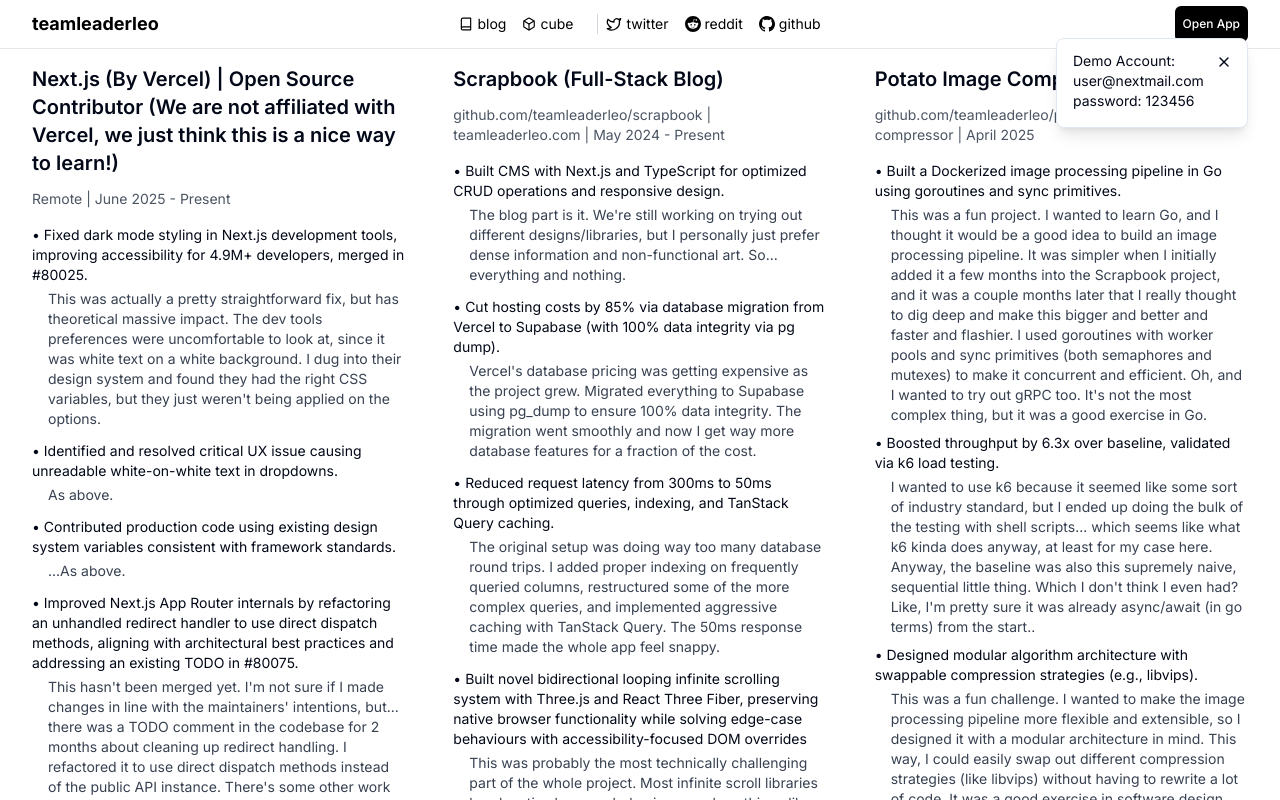
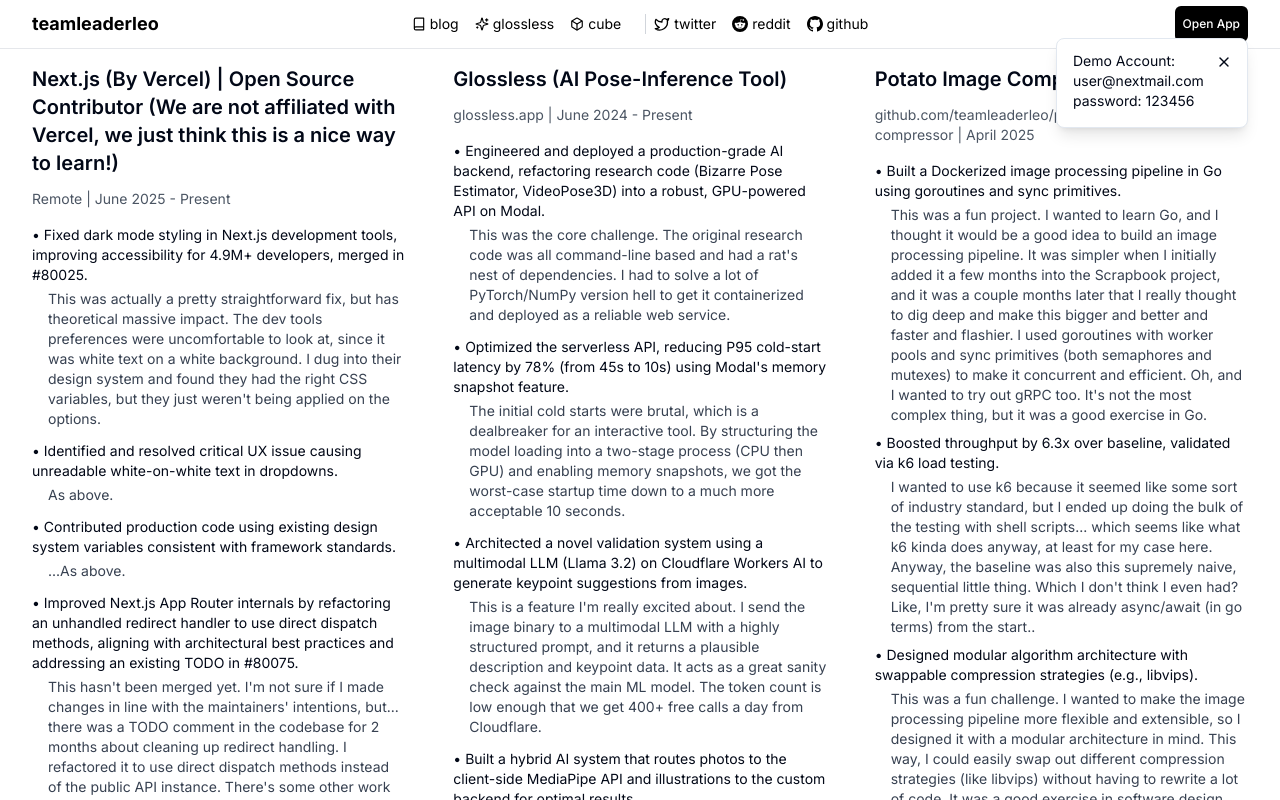
Before and after one commit to teamleaderleo/scrapbook, a Next.js app: page / in a window 1280 px wide. Shown: the top 800 px of the page. Built offline with nearby package versions, Linux system fonts and the light colour scheme; a web font is replaced by a local one.

Commit message:
add glossless to our website :)

```diff
--- a/app/page.tsx
+++ b/app/page.tsx
@@ -58,6 +58,29 @@ export default function Page() {
 
           {/* Column 2 */}
           <div className="space-y-8">
+            <div>
+              <h2 className="text-xl font-semibold mb-3">Glossless (AI Pose-Inference Tool)</h2>
+              <p className="text-sm text-gray-600 mb-4">glossless.app | June 2024 - Present</p>
+
+              <ul className="space-y-3 text-sm">
+                <li>
+                  <div>• Engineered and deployed a production-grade AI backend, refactoring research code (Bizarre Pose Estimator, VideoPose3D) into a robust, GPU-powered API on Modal.</div>
+                  <div className="ml-4 mt-1 text-gray-700">This was the core challenge. The original research code was all command-line based and had a rat&apos;s nest of dependencies. I had to solve a lot of PyTorch/NumPy version hell to get it containerized and deployed as a reliable web service.</div>
+                </li>
+                <li>
+                  <div>• Optimized the serverless API, reducing P95 cold-start latency by 78% (from 45s to 10s) using Modal&apos;s memory snapshot feature.</div>
+                  <div className="ml-4 mt-1 text-gray-700">The initial cold starts were brutal, which is a dealbreaker for an interactive tool. By structuring the model loading into a two-stage process (CPU then GPU) and enabling memory snapshots, we got the worst-case startup time down to a much more acceptable 10 seconds.</div>
+                </li>
+                <li>
+                  <div>• Architected a novel validation system using a multimodal LLM (Llama 3.2) on Cloudflare Workers AI to generate keypoint suggestions from images.</div>
+                  <div className="ml-4 mt-1 text-gray-700">This is a feature I&apos;m really excited about. I send the image binary to a multimodal LLM with a highly structured prompt, and it returns a plausible description and keypoint data. It acts as a great sanity check against the main ML model. The token count is low enough that we get 400+ free calls a day from Cloudflare.</div>
+                </li>
+                <li>
+                  <div>• Built a hybrid AI system that routes photos to the client-side MediaPipe API and illustrations to the custom backend for optimal results.</div>
+                  <div className="ml-4 mt-1 text-gray-700">No single model is perfect for everything. The app inspects the upload and decides where to send it. Real photos go to the fast MediaPipe API in the browser, while stylized art goes to my more powerful custom backend. It gives the user the best of both worlds without them needing to think about it.</div>
+                </li>
+              </ul>
+            </div>
             {/* Scrapbook */}
             <div>
               <h2 className="text-xl font-semibold mb-3">Scrapbook (Full-Stack Blog)</h2>
--- a/components/site-nav.tsx
+++ b/components/site-nav.tsx
@@ -2,7 +2,7 @@ import Link from 'next/link';
 import { Button } from "@/components/ui/button";
 import HardcodedStickyNote from '@/components/hardcoded-sticky-note';
 // import { HeaderConnectionStatus } from '@/components/connection-status';
-import { Book, Box, Twitter, Github } from 'lucide-react';
+import { Book, Box, Twitter, Github, Sparkles } from 'lucide-react';
 
 export default function SiteNav() {
   return (
@@ -16,6 +16,15 @@ export default function SiteNav() {
             <Link href="/blog" className="text-sm hover:text-gray-600 flex items-center gap-1">
               <Book size={14} />
               <span>blog</span>
+            </Link>
+            <Link
+              href="https://glossless.app/"
+              target="_blank"
+              rel="noopener noreferrer"
+              className="text-sm hover:text-purple-500 transition-colors flex items-center gap-1"
+            >
+              <Sparkles size={14} />
+              <span>glossless</span>
             </Link>
             {/* TODO: Add real gallery */}
             <Link href="/gallery" className="text-sm hover:text-gray-600 flex items-center gap-1">
```
